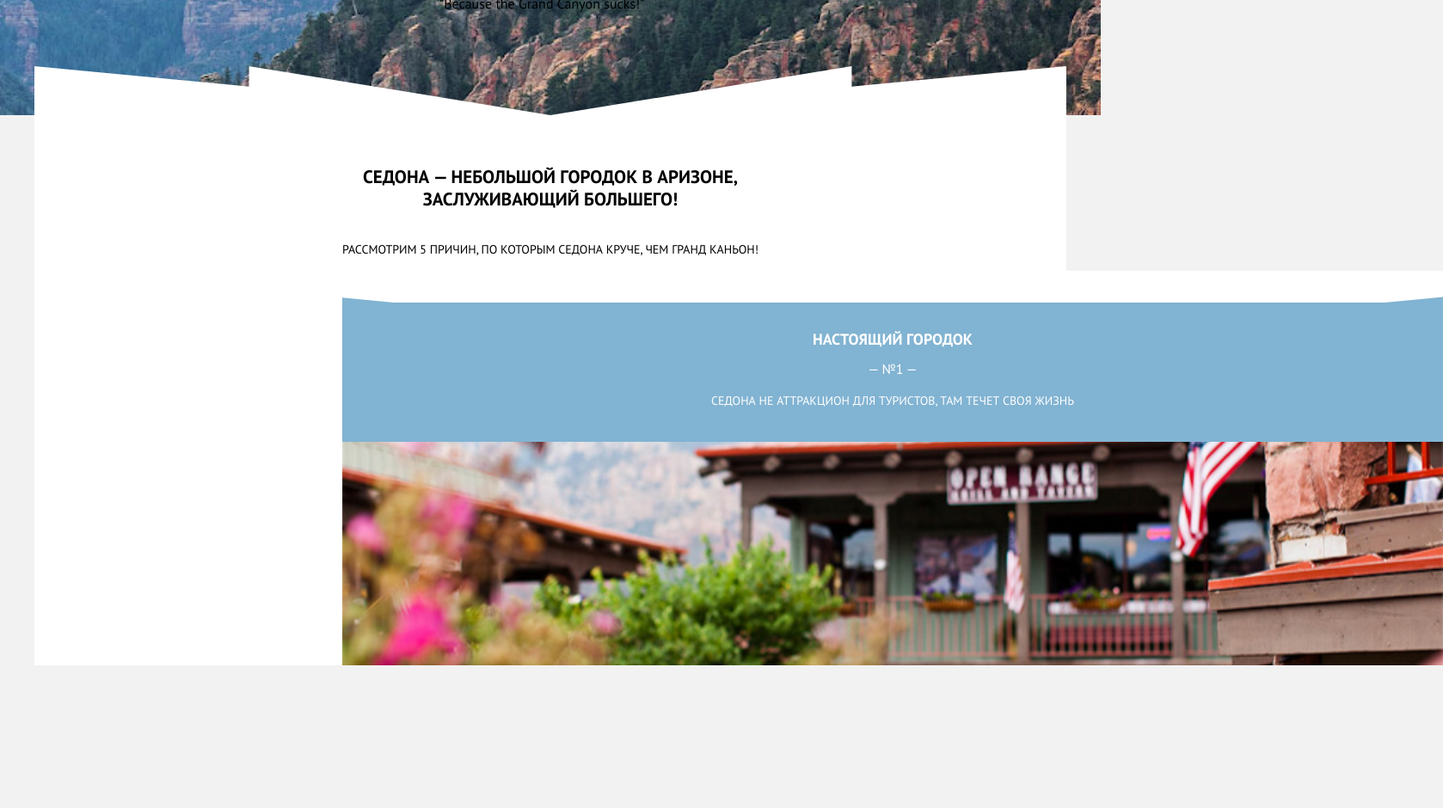
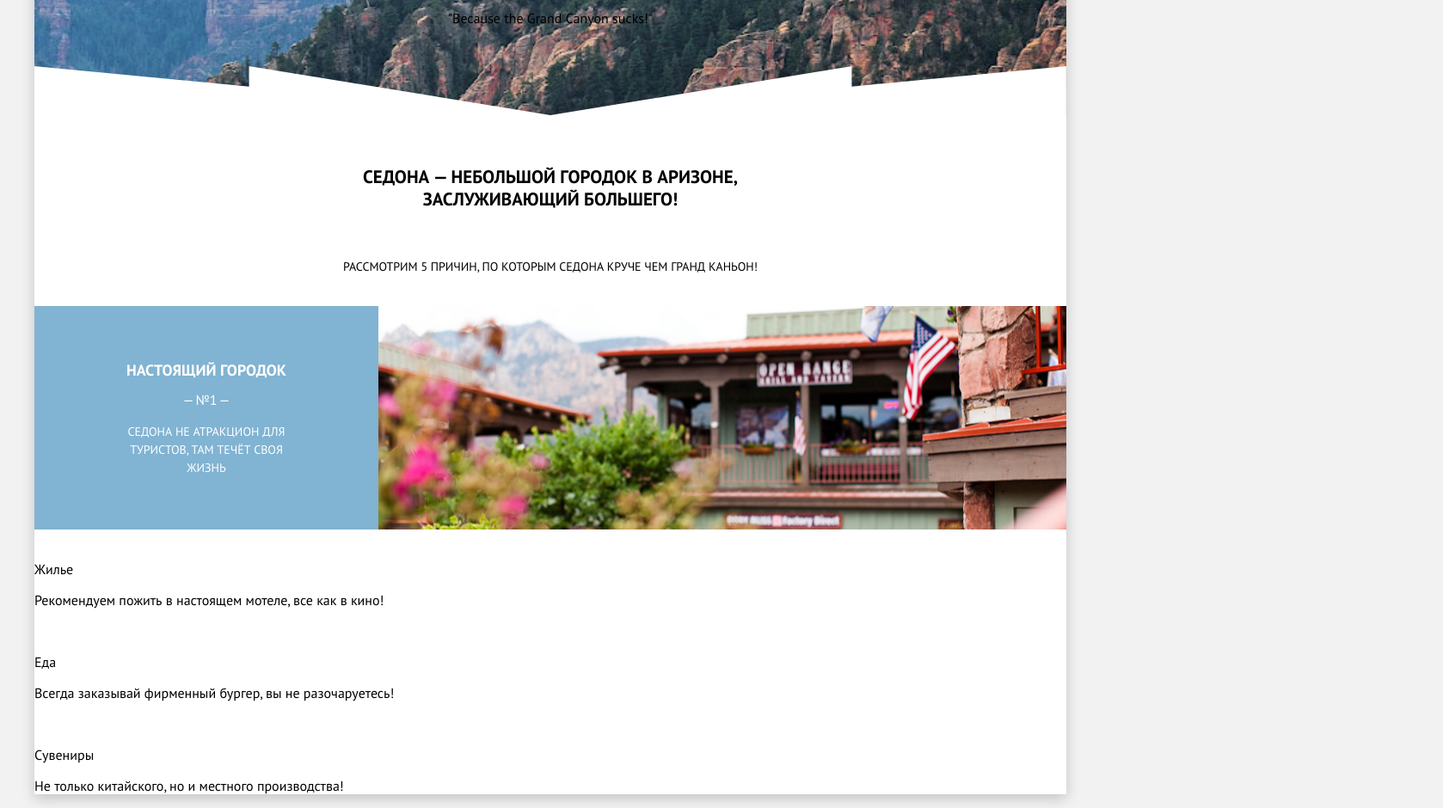
Before and after one commit to loitez/sedona, a plain HTML site: page index.html in a window 1280 px wide. Shown: the part 440-1380 px from the top of the page at 86% size, 1678 px wide, since content can reach past the window. Before the commit the page ends 1214 px from the top, so only its background shows below. Drawn offline with Linux system fonts and the light colour scheme.

Commit message:
feat: reason-1, benefit: html & css

```diff
--- a/index.html
+++ b/index.html
@@ -42,27 +42,49 @@
     </div>
 </header>
 <main class="main">
-        <div class="main__inner">
-            <p class="main__greetings">Welcome</p>
-            <p class="main__subgreetings">to the gorgeouse</p>
-            <h1 class="main__title">Sedona</h1>
-            <p class="main__slogan">"Because the Grand Canyon sucks!"</p>
+    <section class="main-screen">
+        <p class="main-screen__greetings">Welcome</p>
+        <p class="main-screen__subgreetings">to the gorgeouse</p>
+        <h1 class="main-screen__title">Sedona</h1>
+        <p class="main-screen__slogan">"Because the Grand Canyon sucks!"</p>
+    </section>
+    <section class="intro">
+        <p class="intro__title">Cедона — небольшой городок в аризоне, заслуживающий большего!</p>
+        <p class="intro__desc">Рассмотрим 5 причин, по которым седона круче чем гранд каньон!</p>
+    </section>
+    <section class="reason">
+        <div class="reason-wrapper">
+            <p class="reason__title">Настоящий городок</p>
+            <p class="reason__number">№1</p>
+            <p class="reason__desc">Седона не атракцион для туристов, там течёт своя жизнь</p>
         </div>
-</main>
-<section class="reasons">
-    <div class="container">
-        <div class="reasons__inner">
-            <h5 class="reasons__title">СЕДОНА — небольшой городок в АРИЗОНЕ, зАСЛУЖИвающий большего!</h5>
-            <p class="reasons__subtitle">Рассмотрим 5 причин, по которым Седона круче, чем гранд каньон!</p>
-            <div class="reason-1">
-                <h5 class="reason-1__title">НАСТОЯЩИЙ ГОРОДОК</h5>
-                <span class="reason-1__number">— №1 —</span>
-                <p class="reason-1__desc">СЕДОНА НЕ АТТРАКЦИОН ДЛЯ ТУРИСТОВ, ТАМ ТЕЧЕТ СВОЯ ЖИЗНЬ</p>
-                <img src="../images/reason-1.jpg" alt="" class="reason-1__img">
+        <img src="images/reason-1.jpg" alt="Седона" class="reason__image">
+    </section>
+    <section class="advantages">
+        <div class="advantages__card">
+            <img src="" alt="" class="advantages__card_icon">
+            <div class="advantages__card_info">
+                <p class="advantages__card_title">Жилье</p>
+                <p class="advantages__card_desc">Рекомендуем пожить в настоящем мотеле, все как в кино!</p>
             </div>
         </div>
-    </div>
-</section>
+        <div class="advantages__card">
+            <img src="" alt="" class="advantages__card_icon">
+            <div class="advantages__card_info">
+                <p class="advantages__card_title">Еда</p>
+                <p class="advantages__card_desc">Всегда заказывай фирменный бургер, вы не разочаруетесь!</p>
+            </div>
+        </div>
+        <div class="advantages__card">
+            <img src="" alt="" class="advantages__card_icon">
+            <div class="advantages__card_info">
+                <p class="advantages__card_title">Сувениры</p>
+                <p class="advantages__card_desc">Не только китайского, но и местного производства!</p>
+            </div>
+        </div>
+    </section>
+</main>
+
 <script src="script.js"></script>
 </body>
 </html>
--- /dev/null
+++ b/scss/mixins.scss
@@ -0,0 +1,12 @@
+@mixin flex-column-center {
+  display: flex;
+  flex-direction: column;
+  justify-content: center;
+  align-items: center;
+}
+@mixin flex-row-center {
+  display: flex;
+  flex-direction: row;
+  justify-content: center;
+  align-items: center;
+}
--- a/scss/style.scss
+++ b/scss/style.scss
@@ -1,5 +1,6 @@
 @import 'vars';
 @import 'fonts';
+@import 'mixins';
 
 @font-face {
   font-family: 'welcomefont';
@@ -35,10 +36,17 @@ body {
 
 .container {
   text-align: center;
+  max-width: 270px;
+  margin: 0 auto;
+}
+@media (min-width: 768px) {
+  .container {
+    max-width: 520px;
+  }
 }
 @media (min-width: 1280px) {
   .container {
-    width: 1200px;
+    max-width: 1200px;
     margin: 0 auto;
     padding: 0;
     background-color: #fff;
@@ -206,14 +214,12 @@ body {
     display: none;
   }
 }
-.main {
+.main-screen {
+  @include flex-column-center;
   position: relative;
   min-height: 389px;
   background: center center no-repeat url('../images/back-desktop.jpg');
   background-size: cover;
-  display: flex;
-  justify-content: center;
-  align-items: center;
   &__inner {
     height: 100%;
   }
@@ -238,33 +244,33 @@ body {
   }
 }
 @media (min-width: 768px) {
-  .main {
+  .main-screen {
     min-height: 518px;
   }
 }
 @media (min-width: 1200px) {
-  .main::after {
+  .main-screen::after {
     background-size: contain;
   }
 }
-.reasons__inner {
-  /*max-width: 270px;*/
+.intro {
+  max-width: 270px;
   margin: 0 auto;
   padding-top: 32px;
 }
 @media (min-width: 768px) {
-  .reasons__inner {
+  .intro {
     max-width: 520px;
     padding-top: 48px;
   }
 }
 @media (min-width: 1280px) {
-  .reasons__inner {
+  .intro {
     padding-top: 59px;
     max-width: 484px;
   }
 }
-.reasons__title {
+.intro__title {
   margin-top: 0;
   margin-bottom: 35px;
   text-align: center;
@@ -272,32 +278,33 @@ body {
   font-family: 'PT Sans', sans-serif;
   font-style: normal;
   font-size: 18px;
+  font-weight: 700;
   line-height: 144%;
   text-transform: uppercase;
 }
 @media (min-width: 768px) {
-  .reasons__title {
+  .intro__title {
     margin-top: 0;
+    margin-bottom: 55px;
     font-size: 21px;
     line-height: 124%;
   }
 }
-.reasons__subtitle {
+.intro__desc {
+  text-align: center;
+  margin-bottom: 35px;
   font-style: normal;
   font-weight: 400;
   font-size: 14px;
   line-height: 150%;
   text-transform: uppercase;
 }
-.reason-1 {
+.reason {
+  @include flex-column-center;
   position: relative;
-  display: flex;
-  flex-direction: column;
-  justify-content: center;
-  align-content: center;
   background-color: $accent-color;
-  width: 100vw;
   color: #fff;
+  padding-top: 54px;
   &::before {
     content: '';
     width: 100%;
@@ -305,11 +312,17 @@ body {
     position: absolute;
     top: 0;
     left: 0;
-    background: center center no-repeat url('../images/background-reasons-1.svg');
+    background: top center no-repeat url('../images/background-reasons-1.svg');
     background-size: cover;
   }
+  &-wrapper {
+    @include flex-column-center;
+    position: relative;
+    max-width: 270px;
+    margin: 0 auto;
+  }
   &__title {
-    margin-top: 67px;
+    margin-top: 33px;
     margin-bottom: 11px;
     font-weight: 700;
     font-size: 18px;
@@ -317,8 +330,21 @@ body {
     text-transform: uppercase;
   }
   &__number {
+    position: relative;
     margin-top: 0;
     margin-bottom: 17px;
+    &::before {
+      content: '—';
+      position: absolute;
+      left: -15px;
+      top: 0;
+    }
+    &::after {
+      content: '—';
+      position: absolute;
+      right: -15px;
+      top: 0;
+    }
   }
   &__desc {
     margin-top: 0;
@@ -326,10 +352,46 @@ body {
     font-weight: 400;
     font-size: 14px;
     line-height: 21px;
+    text-transform: uppercase;
+    text-align: center;
   }
-  &__img {
+  &__image {
     height: 260px;
     width: 100%;
     object-fit: cover;
+    object-position: top;
   }
 }
+@media (min-width: 768px) {
+  .reason {
+    padding-top: 0;
+    display: grid;
+    grid-template-columns: 1fr 2fr;
+    align-items: center;
+    &::before {
+      background: none;
+    }
+    &-wrapper {
+      max-width: 192px;
+    }
+    &__title {
+      margin-top: 0;
+
+    }
+    &__number {
+
+    }
+    &__desc {
+      margin-bottom: 0;
+    }
+  }
+}
+
+@media (min-width: 1280px) {
+  header, main {
+    max-width: 1200px;
+    margin: 0 auto;
+    box-shadow: 0 5px 15px rgba(0, 1, 1, 0.2);
+    background-color: #fff;
+  }
+}
```
Also changed, not shown: css/mixins.css (added), css/style.css, images/icons.svg (added), 2 other files.
